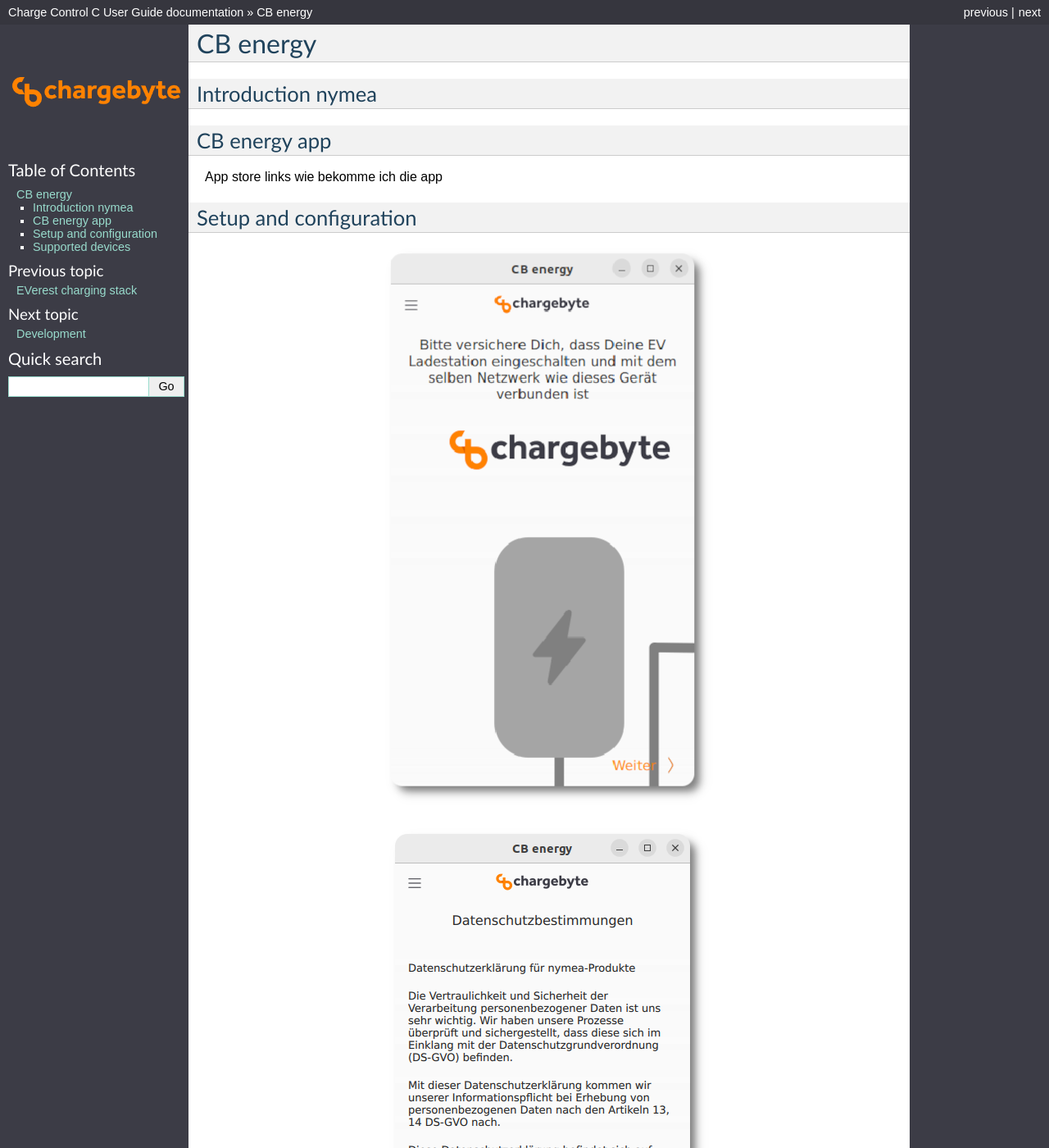
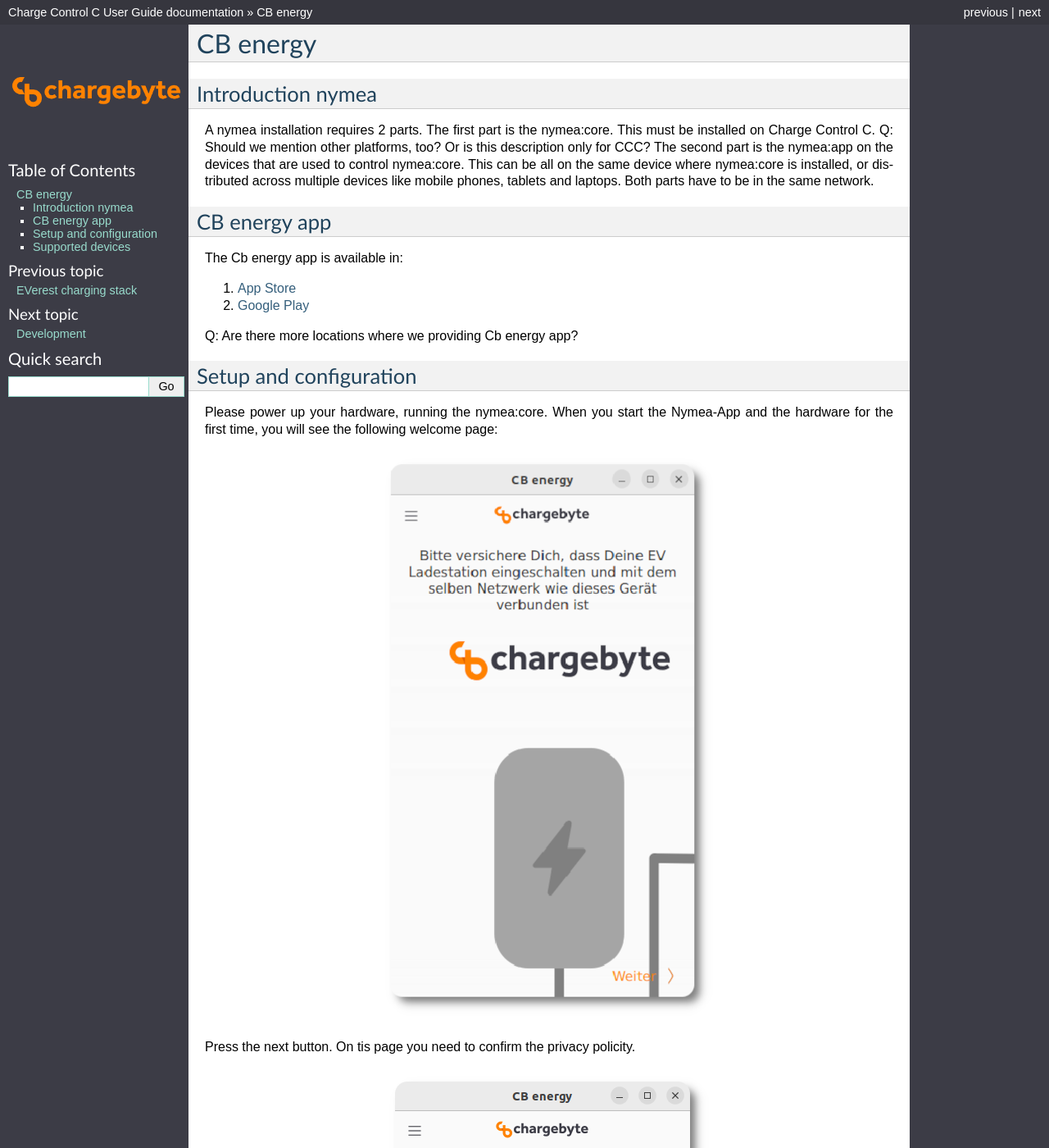
Before and after one commit to chargebyte/chargebyte-docs, a Sphinx documentation site: the page built from docs/source/cb_energy.rst, in a window 1280 px wide and 1400 px high. Shown: the whole window at 82% size. Built offline with Sphinx 7.4.7, drawn with Linux system fonts in a browser that asks for light colours; some of the changed text lies outside the part shown.

Commit message:
Add more images
Signed-off-by: Martin Lukas <martin.lukas@chargebyte.com>

```diff
--- a/docs/source/cb_energy.rst
+++ b/docs/source/cb_energy.rst
@@ -8,29 +8,58 @@
 
 Introduction nymea
 ==================
+A nymea installation requires 2 parts. The first part is the nymea:core. This must be installed on
+Charge Control C. Q: Should we mention other platforms, too? Or is this description only for CCC?
+The second part is the nymea:app on the devices that are used to control nymea:core. This can be all
+on the same device where nymea:core is installed, or distributed across multiple devices like
+mobile phones, tablets and laptops.
+Both parts have to be in the same network.
 
 .. _cb_energy app:
 
 CB energy app
 =============
-App store links wie bekomme ich die app
+
+The Cb energy app is available in:
+
+#. `App Store <https://apps.apple.com/us/app/cb-energy/id6503952899>`_
+#. `Google Play <https://play.google.com/store/apps/details?id=com.chargebyte.cbenergy&hl=en>`_
+
+Q: Are there more locations where we providing Cb energy app?
 
 .. _setup_and_configuration:
 
 Setup and configuration
 =======================
 
+Please power up your hardware, running the nymea:core.
+When you start the Nymea-App and the hardware for the first time, you will see the following
+welcome page:
+
 .. figure:: _static/images/welcome_screen_cbenergy.png
+
+Press the next button.
+On tis page you need to confirm the privacy policity.
 
 .. figure:: _static/images/privacy_policy_cbenergy.png
 
+When confirmed, a next button occures and you can enter the connection page:
+
 .. figure:: _static/images/connection_page_cbenergy.png
+
+You have two options to configure a connection. The built in discovery will show you possible
+connections in the network. You can also configure a manual connection by clicking the
+"manual connection" button:
+
+.. figure:: _static/images/manual_connection_cbenergy.png
+
+
 
 .. figure:: _static/images/first_setup_cbenergy.png
 
 .. figure:: _static/images/register_page_cbenergy.png
 
-B:100 H:170
+
 
 energiemanagment braucht meter
 blackout schutz
```
Also changed, not shown: docs/source/_static/images/car_settings_cbenergy.png (added), docs/source/_static/images/energyview_cbenergy.png (added), docs/source/_static/images/finish_cbenergy.png (added), docs/source/_static/images/fuse_settings_cbenergy.png (added), docs/source/_static/images/manual_connection_cbenergy.png (added), docs/source/_static/images/meter_discovery_cbenergy.png (added), docs/source/_static/images/setup_cbenergy.png (added), docs/source/_static/images/simulated solarInverter_cbenergy.png (added), docs/source/_static/images/simulated_meter_cbenergy.png (added), docs/source/_static/images/simulated_wallbox_cbenergy.png (added), docs/source/_static/images/solarInverter_discovery_cbenergy.png (added), docs/source/_static/images/wallbox_discovery_cbenergy.png (added), docs/source/_static/images/wallboxview_cbenergy.png (added).
